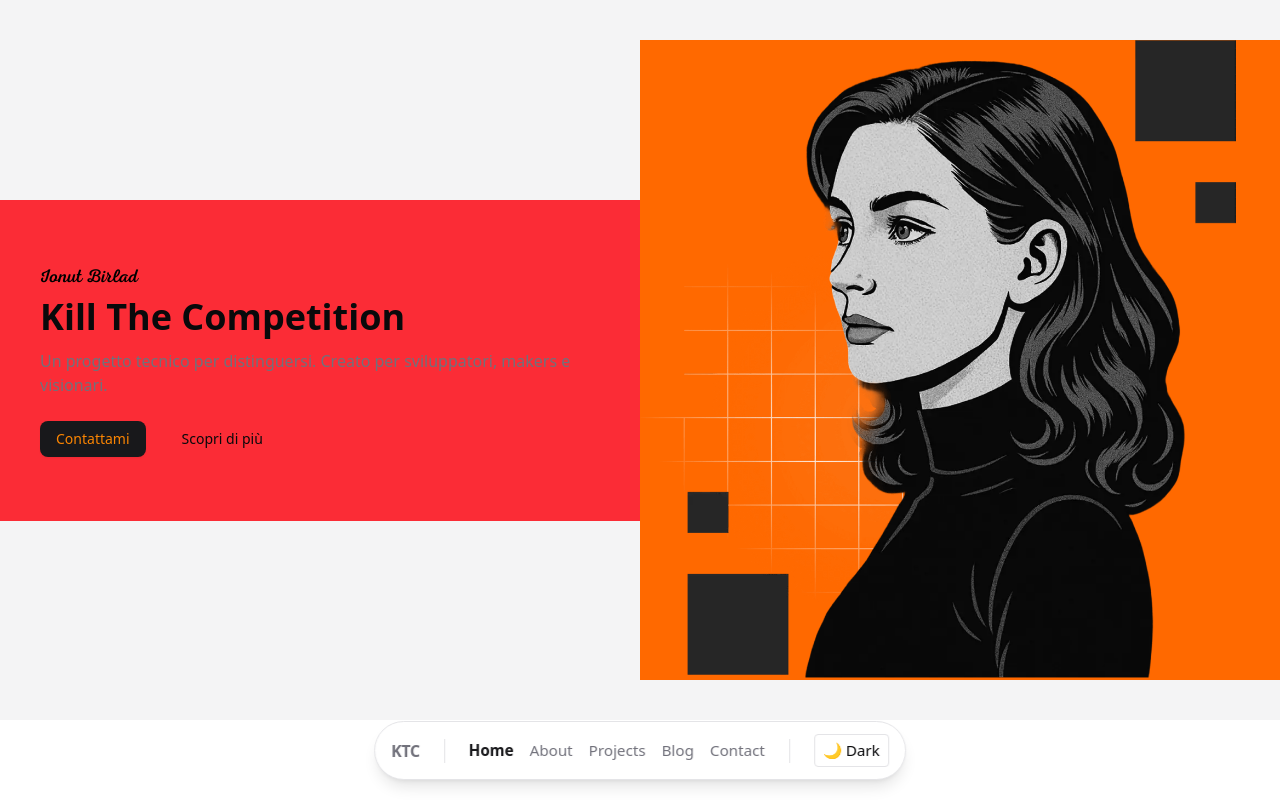
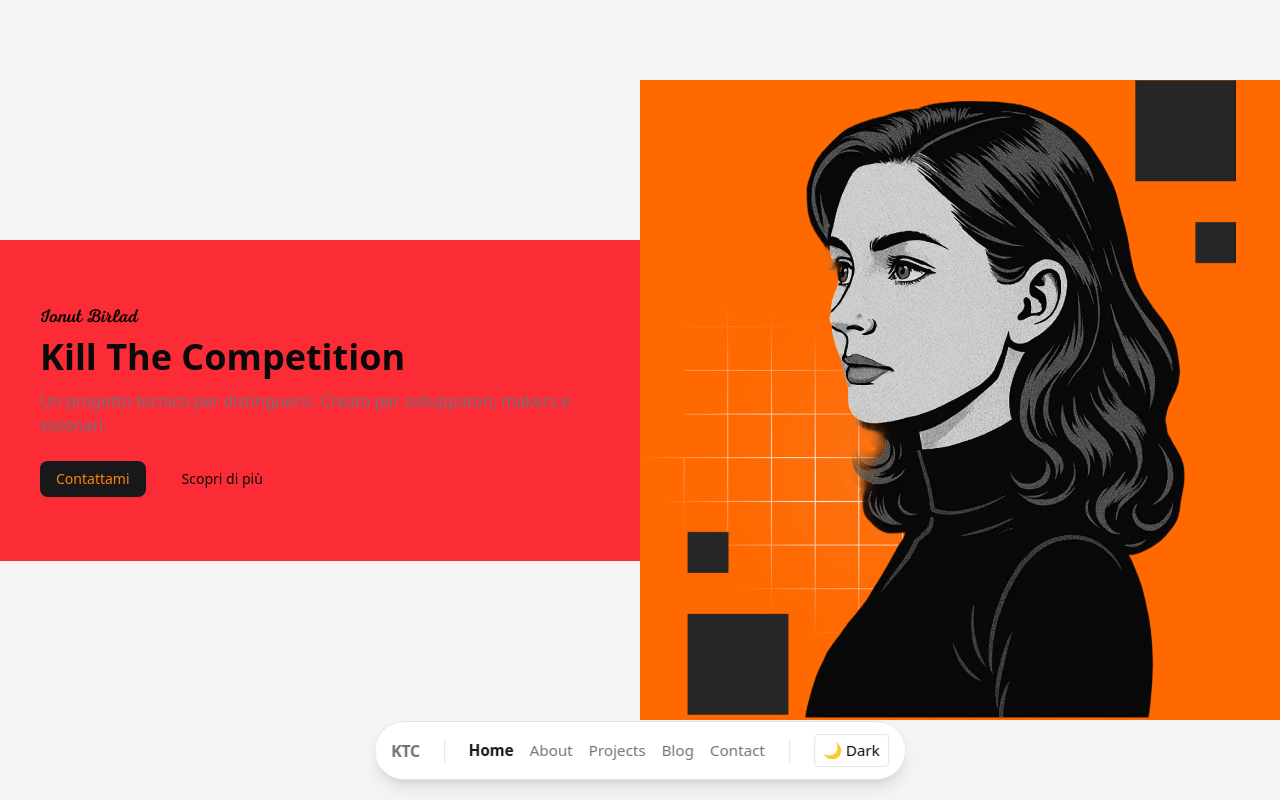
Before and after one commit to ionutbirlad/project-ktc, a Next.js app: page / in a window 1280 px wide. Shown: the top 800 px of the page. Built offline with nearby package versions, Linux system fonts and the light colour scheme.

Commit message:
style: adjusted hero section proportions

```diff
--- a/src/app/(site)/page.tsx
+++ b/src/app/(site)/page.tsx
@@ -12,7 +12,7 @@ import SectionDivider from "@/components/general/SectionDivider";
 export default function HomePage() {
   return (
     <LayoutContainer>
-      <HeroSection extraStyle="max-h-[100svh] overflow-hidden bg-muted" fullWidth={true} />
+      <HeroSection extraStyle="bg-muted lg:py-20" fullWidth={true} />
       <SectionDivider />
       <AboutCallout />
       <SectionDivider />
--- a/src/components/home/HeroSection.tsx
+++ b/src/components/home/HeroSection.tsx
@@ -6,7 +6,7 @@ import Link from "next/link";
 import { useTheme } from "@/styles/ThemeProvider";
 import SectionContainer from "@/components/layout/SectionContainer";
 import { Button } from "@/components/ui/button";
-import { AspectRatio } from "@/components/ui/aspect-ratio";
+// import { AspectRatio } from "@/components/ui/aspect-ratio";
 
 import heroPhoto from "@/assets/images/home_hero-section.webp";
 import signatureBlack from "@/assets/images/signature_black.png";
```
